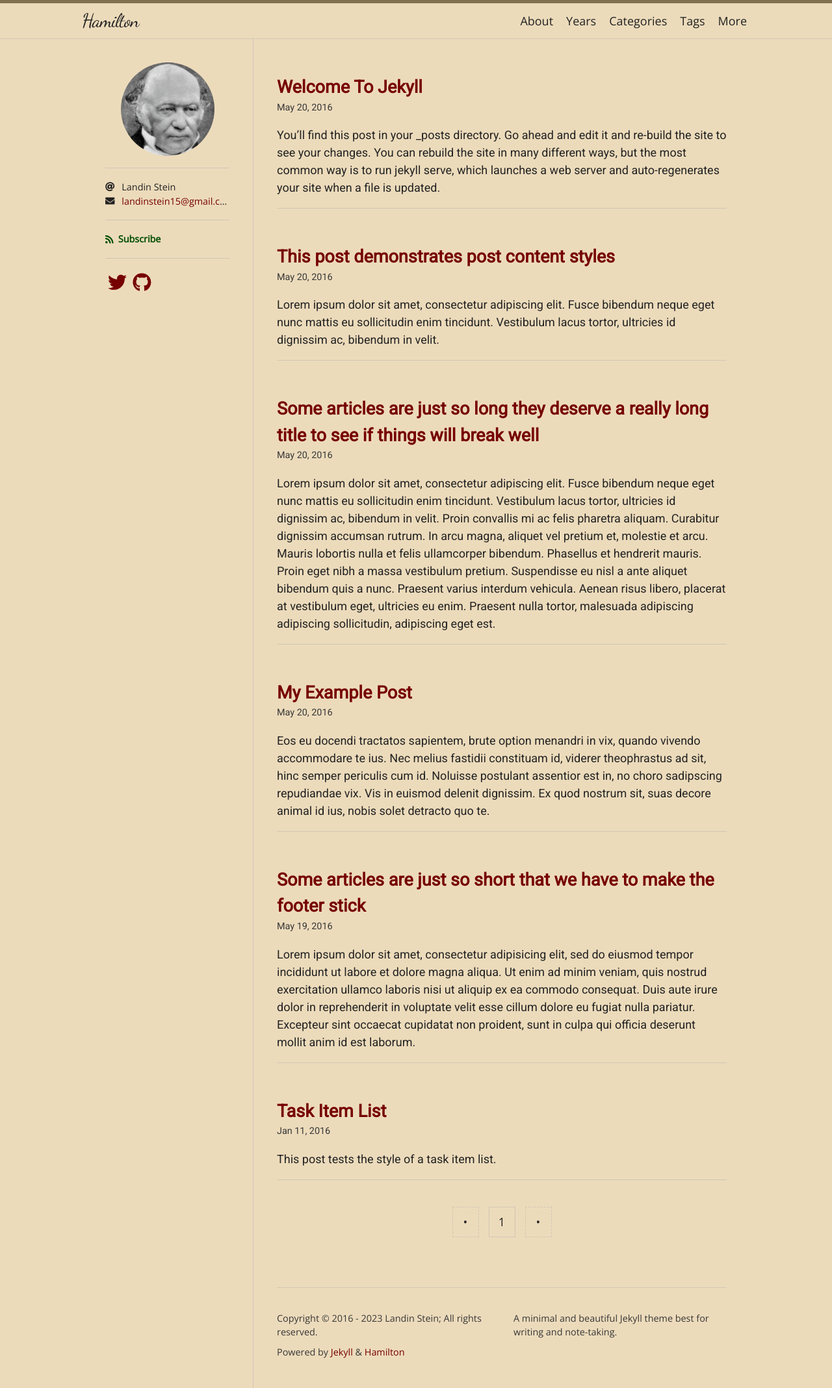
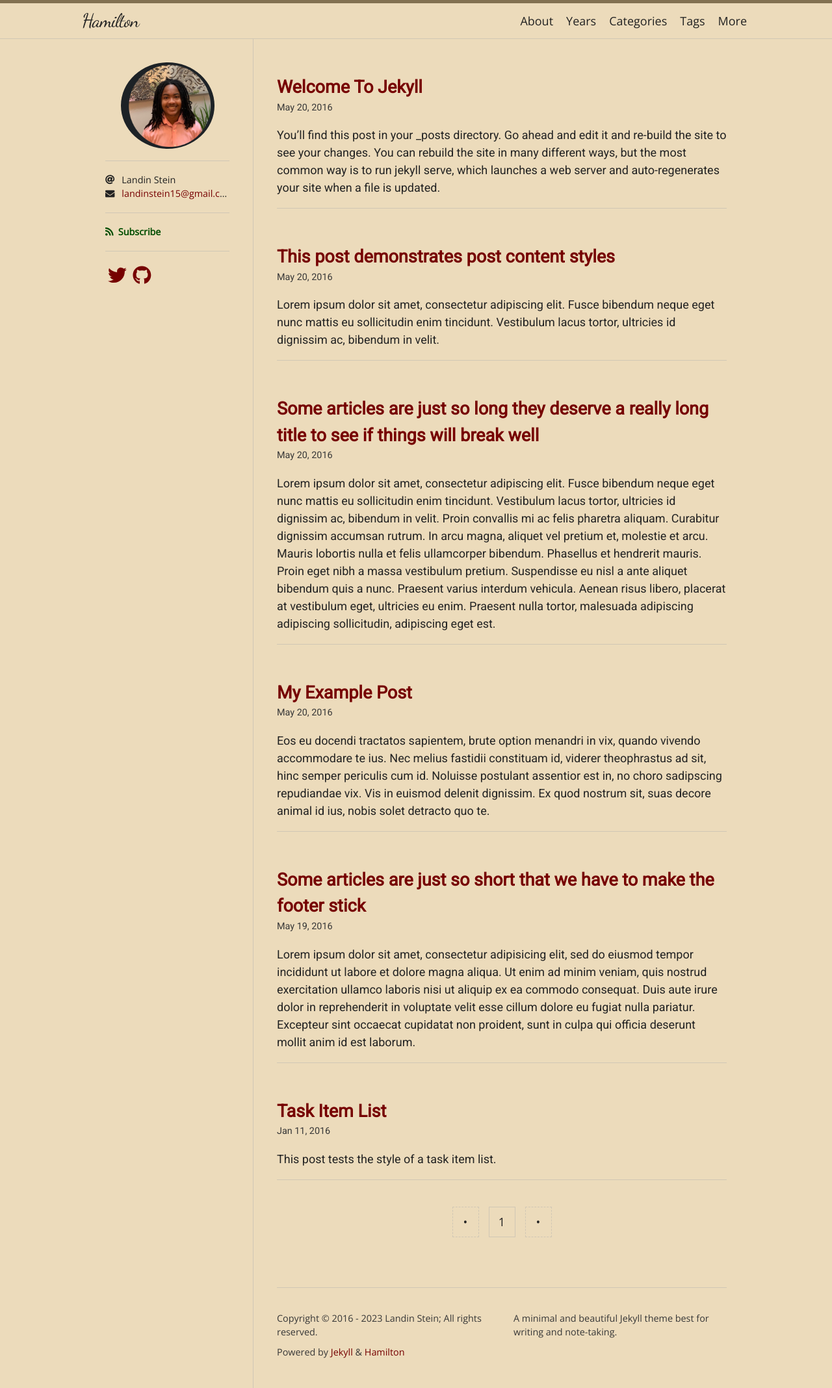
Before and after one commit to SteinSyne/SteinSyne.github.io, a Jekyll site: the page built from index.html, in a window 1280 px wide. Shown: the whole page at 65% size. Built offline with Jekyll 4.4.1, drawn with Linux system fonts in a browser that asks for light colours; nearby versions of some CDN libraries; some web fonts are replaced; the list of posts is cut into pages by our own code.

Commit message:
Update _config.yml

```diff
--- a/_config.yml
+++ b/_config.yml
@@ -1,7 +1,7 @@
 title: Hamilton
 description: A minimal and beautiful Jekyll theme best for writing and note-taking.
 author: Landin Stein
-avatar: /logo.png
+avatar: /headshot.png
 email: landinstein15@gmail.com
 
 plugins:
```
